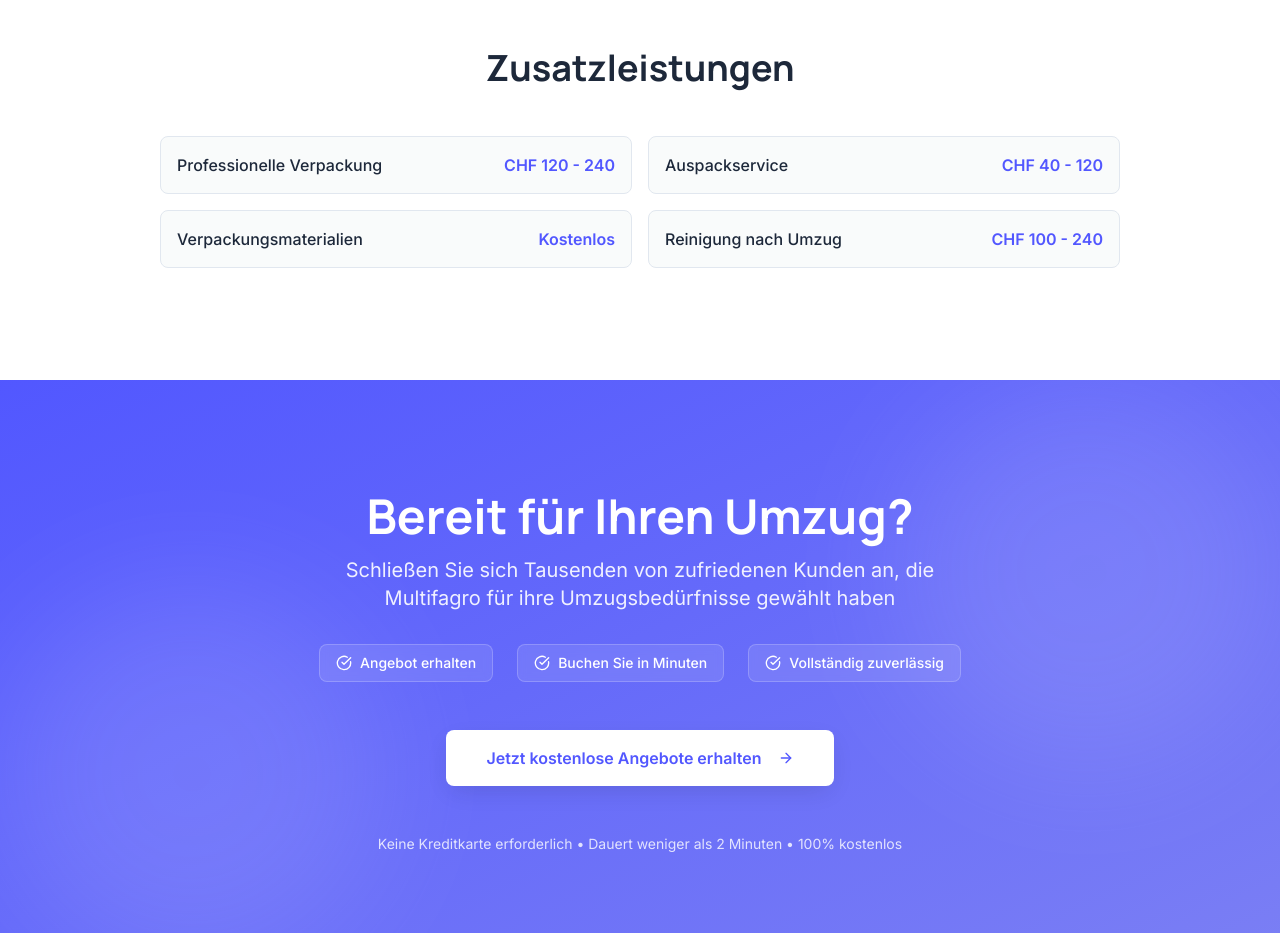
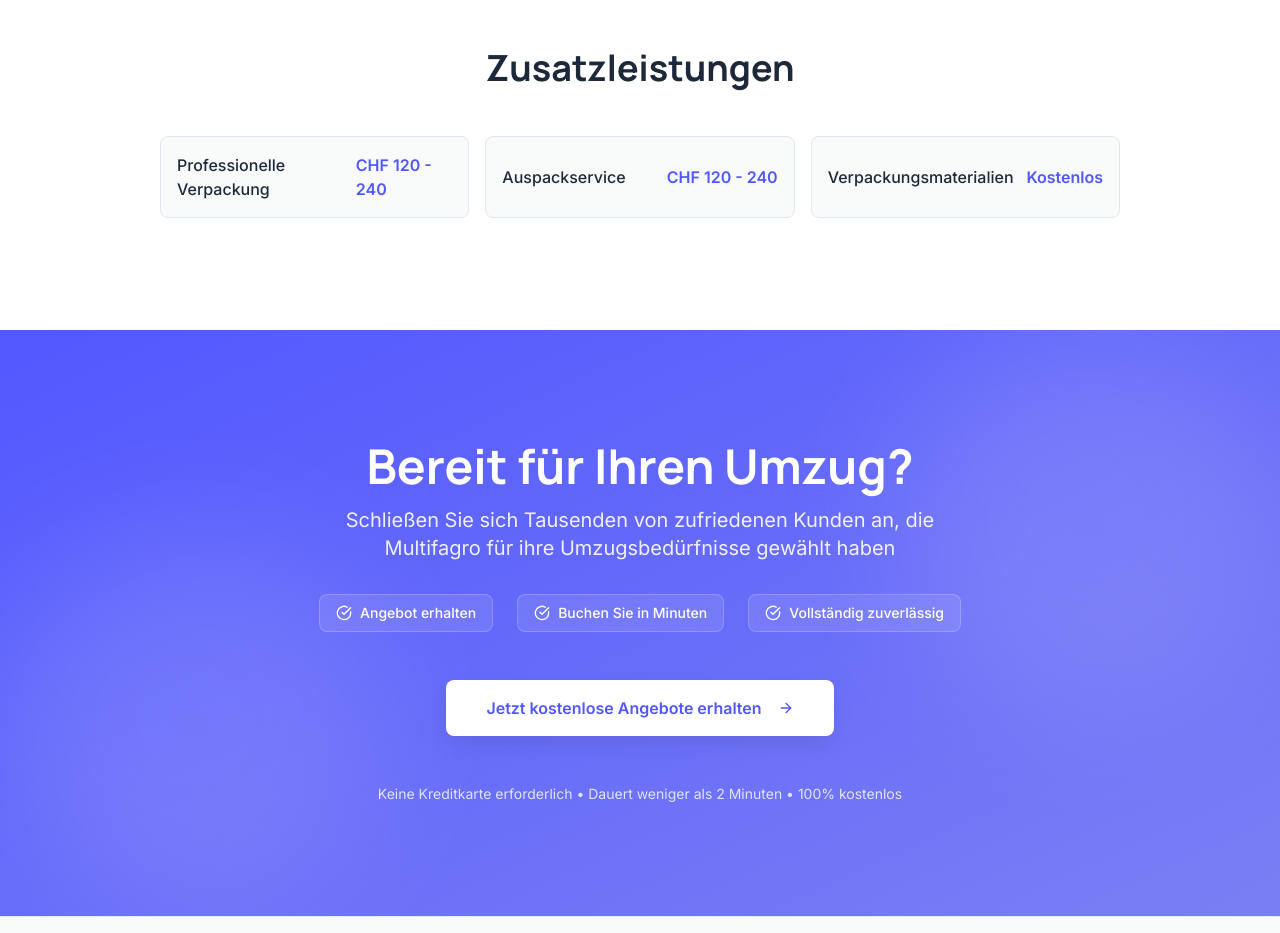
Before and after one commit to muhammed9295/multifagro-gmbh, a React (Vite) app: page /pricing in a window 1280 px wide. Shown: the part 3040-3973 px from the top of the page. Built offline with nearby package versions, Linux system fonts and the light colour scheme; the HTML template or start-up script is replaced by a standard one.

Commit message:
Update add-ons: change unpacking price to CHF 120-240, remove post-move cleaning, align in one row

```diff
--- a/src/locales/de/translation.json
+++ b/src/locales/de/translation.json
@@ -448,7 +448,7 @@
       },
       "prices": {
         "packing": "CHF 120 - 240",
-        "unpacking": "CHF 40 - 120",
+        "unpacking": "CHF 120 - 240",
         "materials": "Kostenlos",
         "cleaning": "CHF 100 - 240"
       }
--- a/src/locales/en/translation.json
+++ b/src/locales/en/translation.json
@@ -448,7 +448,7 @@
       },
       "prices": {
         "packing": "CHF 120 - 240",
-        "unpacking": "CHF 40 - 120",
+        "unpacking": "CHF 120 - 240",
         "materials": "Free",
         "cleaning": "CHF 100 - 240"
       }
--- a/src/locales/fr/translation.json
+++ b/src/locales/fr/translation.json
@@ -448,7 +448,7 @@
       },
       "prices": {
         "packing": "CHF 120 - 240",
-        "unpacking": "CHF 40 - 120",
+        "unpacking": "CHF 120 - 240",
         "materials": "Gratuit",
         "cleaning": "CHF 100 - 240"
       }
--- a/src/locales/it/translation.json
+++ b/src/locales/it/translation.json
@@ -448,7 +448,7 @@
       },
       "prices": {
         "packing": "CHF 120 - 240",
-        "unpacking": "CHF 40 - 120",
+        "unpacking": "CHF 120 - 240",
         "materials": "Gratuito",
         "cleaning": "CHF 100 - 240"
       }
--- a/src/pages/Pricing.tsx
+++ b/src/pages/Pricing.tsx
@@ -82,10 +82,6 @@ const Pricing = () => {
     {
       service: t("pricingPage.addOns.items.materials"),
       price: t("pricingPage.addOns.prices.materials")
-    },
-    {
-      service: t("pricingPage.addOns.items.cleaning"),
-      price: t("pricingPage.addOns.prices.cleaning")
     },
   ];
 
@@ -273,7 +269,7 @@ const Pricing = () => {
               </h2>
             </div>
 
-            <div className="grid sm:grid-cols-2 gap-4">
+            <div className="grid grid-cols-1 sm:grid-cols-3 gap-4">
               {addOnServices.map((item, index) => (
                 <div
                   key={index}
```
